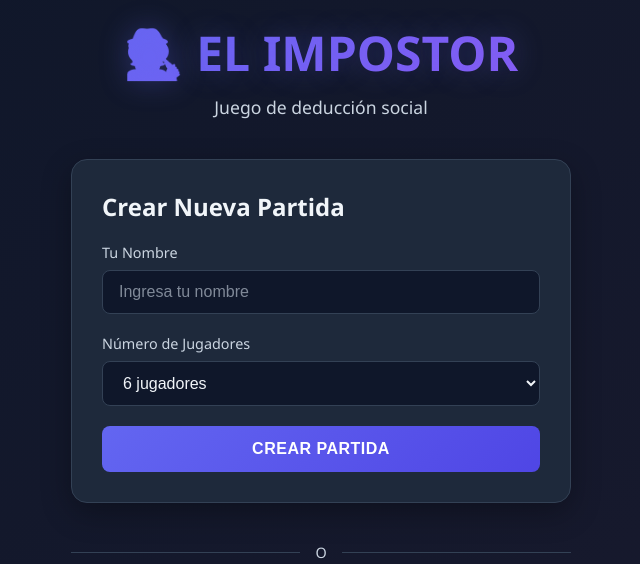
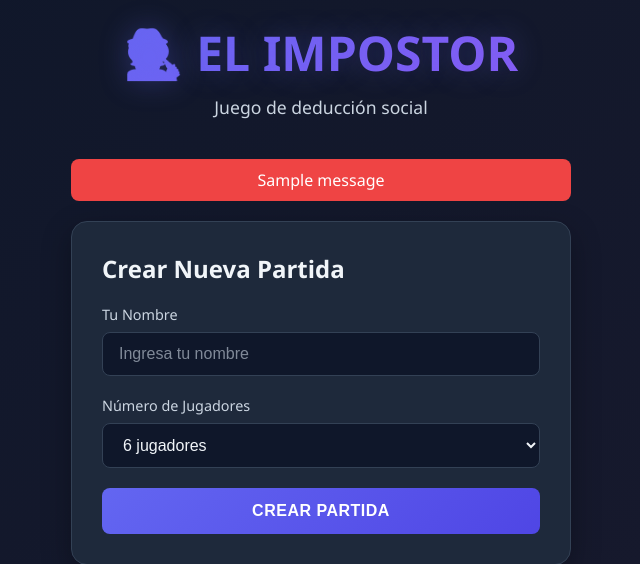
Before and after one commit to Miguel0728/ImpostorGame, a Flask app: page / in a window 1280 px wide. Shown: the top 564 px of the page, without its empty margins (319-959 px from the left). Run offline with Flask 3, Linux system fonts and the light colour scheme; one stand-in notice (Sample message) is shown; some libraries are stand-ins or nearby versions.

Commit message:
Fix join game redirect issue and improve lobby functionality

```diff
--- a/app.py
+++ b/app.py
@@ -1,4 +1,4 @@
-from flask import Flask, render_template, request, redirect, url_for, session
+from flask import Flask, render_template, request, redirect, url_for, session, flash
 from flask_socketio import SocketIO, join_room, emit
 import random
 import string
@@ -6,7 +6,6 @@ import string
 app = Flask(__name__)
 app.secret_key = 'tu_clave_secreta_aqui'  # Cambia por una clave segura
 socketio = SocketIO(app, cors_allowed_origins="*")  # Habilitar WebSockets
-
 
 rooms = {}  # Almacena las salas de juego en memoria (puedes usar base de datos)
 
@@ -22,7 +21,9 @@ def lobby():
     room_code = request.args.get('code')  # Ej: /lobby?code=ABC123
     if room_code and room_code in rooms:
         players = rooms[room_code]['players']
-        return render_template('lobby.html', room_code=room_code, players=players)
+        max_players = rooms[room_code]['max_players']
+        is_host = session.get('player_name') == rooms[room_code]['host']
+        return render_template('lobby.html', room_code=room_code, players=players, max_players=max_players, is_host=is_host)
     return redirect(url_for('index'))
 
 @app.route('/game')
@@ -42,7 +43,6 @@ def create_game():
     print(f"Sala creada: {room_code} por {host_name}")  # Log para depurar
     return redirect(url_for('lobby', code=room_code))
 
-
 @app.route('/join_game', methods=['POST'])
 def join_game():
     player_name = request.form.get('playerName')
@@ -57,7 +57,7 @@ def join_game():
         session['player_name'] = player_name
         return redirect(url_for('lobby', code=game_code))
     else:
-        print(f"Error: La sala {game_code} no existe o está llena")
+        flash('Código de sala inválido o sala llena.')
         return redirect(url_for('index'))
 
 def validate_code(code):
--- a/static/scripts.js
+++ b/static/scripts.js
@@ -12,6 +12,17 @@ function updatePlayersList(players) {
         playerDiv.textContent = player;
         playersList.appendChild(playerDiv);
     });
+    // Update player count
+    const maxPlayers = document.body.dataset.maxPlayers;
+    document.getElementById('playerCount').textContent = players.length + '/' + maxPlayers;
+}
+
+// Función para mostrar toast
+function showToast(message) {
+    const toast = document.getElementById('toast');
+    document.getElementById('toastMessage').textContent = message;
+    toast.classList.add('show');
+    setTimeout(() => toast.classList.remove('show'), 3000);
 }
 
 // Código para la sala de espera (lobby)
@@ -19,6 +30,7 @@ const socket = io();
 const roomCode = document.body.dataset.roomCode;
 const playerName = document.body.dataset.playerName;
 const initialPlayers = JSON.parse(document.body.dataset.players);
+const isHost = JSON.parse(document.body.dataset.isHost);
 
 socket.emit('join_room', { room_code: roomCode, player_name: playerName });
 
@@ -28,3 +40,27 @@ socket.on('update_players', function(data) {
 
 // Inicializar con players pasados desde template
 updatePlayersList(initialPlayers);
+
+// Mostrar controles de host si es host
+if (isHost) {
+    document.getElementById('hostControls').style.display = 'block';
+    document.getElementById('startGameBtn').style.display = 'block';
+    document.getElementById('hostIndicator').textContent = 'Eres el anfitrión';
+}
+
+// Event listener para copiar código
+document.getElementById('copyCodeBtn').addEventListener('click', function() {
+    navigator.clipboard.writeText(roomCode).then(() => {
+        showToast('Código copiado al portapapeles');
+    });
+});
+
+// Event listener para iniciar juego
+document.getElementById('startGameBtn').addEventListener('click', function() {
+    socket.emit('start_game', { room_code: roomCode });
+});
+
+// Escuchar inicio de juego
+socket.on('game_started', function() {
+    window.location.href = '/game?code=' + roomCode;
+});
--- a/static/styles.css
+++ b/static/styles.css
@@ -458,6 +458,15 @@ body {
 .toast.show {
     opacity: 1;
     transform: translateX(-50%) translateY(0);
+}
+
+.error {
+    background: var(--danger);
+    color: white;
+    padding: 10px;
+    border-radius: 8px;
+    margin-bottom: 20px;
+    text-align: center;
 }
 
 /* Responsive */
--- a/templates/index.html
+++ b/templates/index.html
@@ -12,6 +12,10 @@
             <h1 class="game-title">🕵️ EL IMPOSTOR</h1>
             <p class="game-subtitle">Juego de deducción social</p>
         </header>
+
+        {% for message in get_flashed_messages() %}
+        <div class="error">{{ message }}</div>
+        {% endfor %}
 
         <main class="main-content">
             <div class="card">
--- a/templates/lobby.html
+++ b/templates/lobby.html
@@ -6,7 +6,7 @@
     <title>Sala de Espera - El Impostor</title>
     <link rel="stylesheet" href="{{ url_for('static', filename='styles.css') }}">
 </head>
-<body data-room-code="{{ room_code }}" data-player-name="{{ session.get('player_name', 'Jugador') }}" data-players="{{ players|tojson }}">
+<body data-room-code="{{ room_code }}" data-player-name="{{ session.get('player_name', 'Jugador') }}" data-players="{{ players|tojson }}" data-max-players="{{ max_players }}" data-is-host="{{ is_host|tojson }}">
     <div class="container">
         <header class="game-header">
             <h1 class="game-title">🕵️ SALA DE ESPERA</h1>
@@ -26,7 +26,7 @@
             <div class="card players-card">
                 <div class="card-header">
                     <h2 class="card-title">Jugadores</h2>
-                    <span id="playerCount" class="player-count">0/6</span>
+                    <span id="playerCount" class="player-count">0/{{ max_players }}</span>
                 </div>
 
                 <div id="playersList" class="players-list">
```
